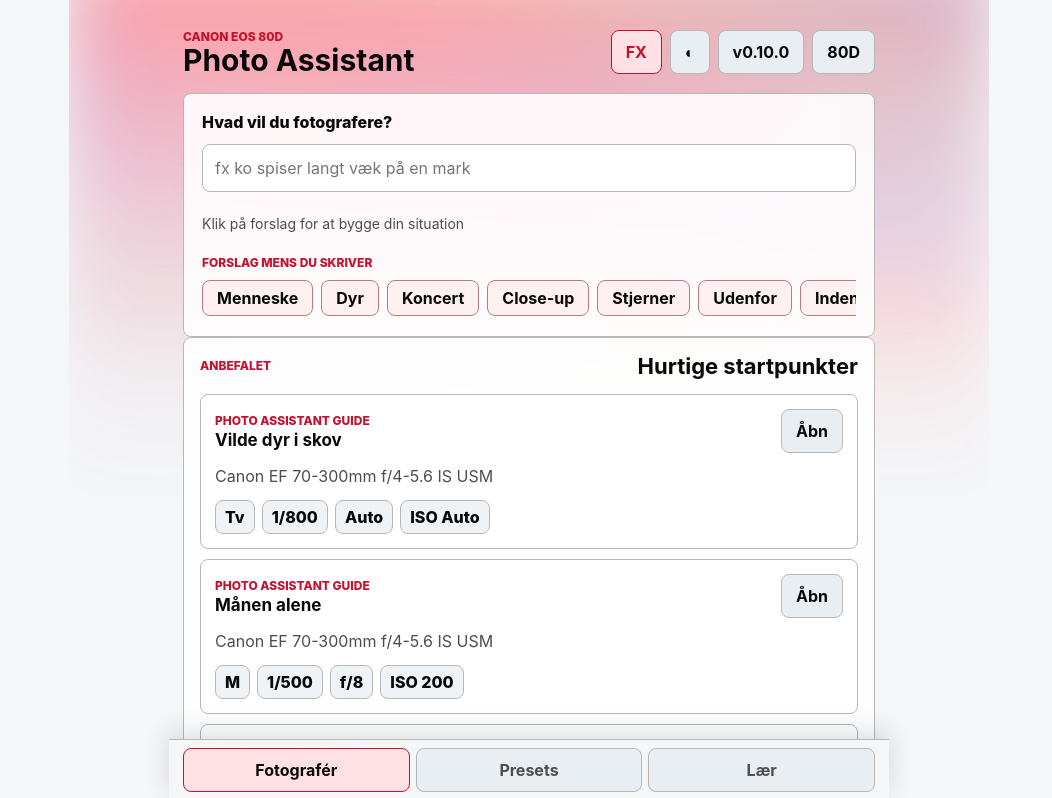
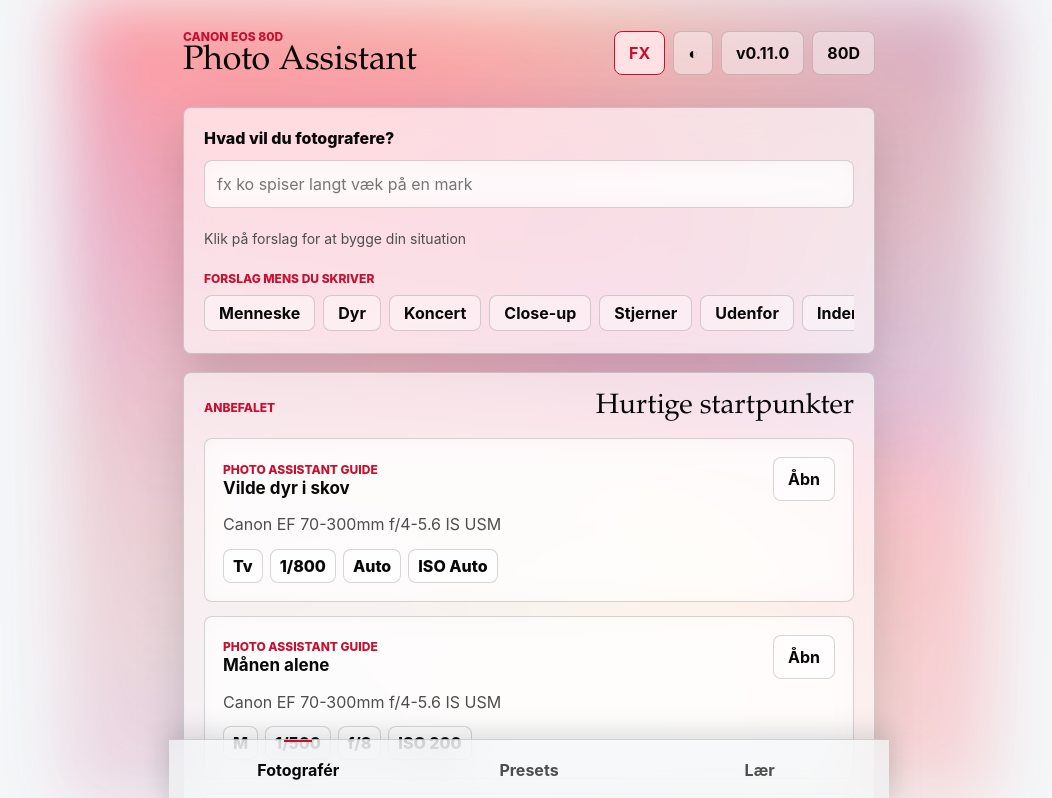
Before and after one commit to Brogede16/photo-assistant, a website with bundled scripts: page index.html in a window 1280 px wide. Shown: the top 798 px of the page, without its empty margins (111-1163 px from the left). Built offline with nearby package versions, Linux system fonts and the light colour scheme.

Commit message:
Refine editorial glass interface

```diff
--- a/package.json
+++ b/package.json
@@ -1,6 +1,6 @@
 {
   "name": "photo-assistant",
-  "version": "0.10.0",
+  "version": "0.11.0",
   "private": true,
   "type": "module",
   "description": "Dansk, offline-first PWA til konkrete fotoanbefalinger for Canon EOS 80D og brugerens udstyr.",
--- a/service-worker.js
+++ b/service-worker.js
@@ -1,4 +1,4 @@
-const CACHE_NAME = "photo-assistant-v0.10.0";
+const CACHE_NAME = "photo-assistant-v0.11.0";
 
 const CORE_ASSETS = [
   "/",
--- a/src/data/version-log.json
+++ b/src/data/version-log.json
@@ -1,6 +1,18 @@
 {
-  "current": "0.10.0",
+  "current": "0.11.0",
   "entries": [
+    {
+      "version": "0.11.0",
+      "date": "2026-08-08",
+      "title": "Editorialt glasdesign",
+      "items": [
+        "Gradientfeltet ligger nu bag hele viewporten og kan ses gennem indholdet under scroll.",
+        "Informationsfelter, resultater, guider, indstillinger og læringskort bruger transparente glasflader.",
+        "Store overskrifter har fået en rolig serif-stil, mens funktionel tekst beholder en ren sans-serif.",
+        "Mere luft, tyndere linjer og en enklere bundnavigation bringer designet tættere på den valgte reference.",
+        "FX fra giver fortsat et helt rent sort eller hvidt design uden gennemsigtige farveeffekter."
+      ]
+    },
     {
       "version": "0.10.0",
       "date": "2026-08-08",
--- a/src/styles.css
+++ b/src/styles.css
@@ -15,8 +15,13 @@
   --accent-2: #ff8a80;
   --danger: #ff4d4d;
   --nav-bg: rgba(9, 11, 14, 0.96);
+  --glass: rgba(9, 11, 14, 0.46);
+  --glass-soft: rgba(13, 16, 20, 0.26);
+  --glass-inset: rgba(4, 6, 9, 0.34);
+  --glass-line: rgba(255, 255, 255, 0.2);
   --shadow: 0 -8px 24px rgba(0, 0, 0, 0.28);
   --radius: 8px;
+  --display-font: "Iowan Old Style", "Palatino Linotype", Palatino, Georgia, serif;
   font-family: Inter, ui-sans-serif, system-ui, -apple-system, BlinkMacSystemFont, "Segoe UI", sans-serif;
 }
 
@@ -37,6 +42,10 @@
   --accent-2: #8f0b22;
   --danger: #c8102e;
   --nav-bg: rgba(244, 246, 248, 0.96);
+  --glass: rgba(255, 255, 255, 0.62);
+  --glass-soft: rgba(255, 255, 255, 0.42);
+  --glass-inset: rgba(255, 255, 255, 0.5);
+  --glass-line: rgba(0, 0, 0, 0.16);
   --shadow: 0 -8px 24px rgba(31, 42, 52, 0.14);
 }
 
@@ -95,17 +104,16 @@
 }
 
 .ambient-field {
-  position: absolute;
+  position: fixed;
   z-index: 0;
-  top: -40px;
+  top: 0;
   left: 50%;
   width: min(920px, calc(100vw + 80px));
-  height: 560px;
+  height: 100dvh;
   pointer-events: none;
   opacity: 0.82;
   filter: blur(34px) saturate(1.18);
   transform: translateX(-50%);
-  mask-image: linear-gradient(to bottom, #000 0%, #000 62%, transparent 100%);
 }
 
 :root[data-theme="light"] .ambient-field {
@@ -113,10 +121,42 @@
 }
 
 .ambient-on .search-hero,
-.ambient-on .panel,
-.ambient-on .result-card {
-  background: color-mix(in srgb, var(--panel) 88%, transparent);
-  backdrop-filter: blur(18px) saturate(1.08);
+.ambient-on .panel {
+  border-color: var(--glass-line);
+  background: var(--glass);
+  box-shadow: 0 18px 50px rgba(0, 0, 0, 0.16);
+  backdrop-filter: blur(22px) saturate(1.08);
+}
+
+.ambient-on .result-card,
+.ambient-on details,
+.ambient-on .lesson-rule,
+.ambient-on .field-exercise,
+.ambient-on .lesson-check,
+.ambient-on .field-guide section,
+.ambient-on .equipment-list article,
+.ambient-on .version-entry,
+.ambient-on .astro-ready,
+.ambient-on .astro-target {
+  border-color: var(--glass-line);
+  background: var(--glass-soft);
+  backdrop-filter: blur(14px);
+}
+
+.ambient-on input,
+.ambient-on select,
+.ambient-on .settings-strip span,
+.ambient-on .lesson-scale div,
+.ambient-on .exposure-grid div,
+.ambient-on .scenario-decisions {
+  border-color: var(--glass-line);
+  background: var(--glass-inset);
+  backdrop-filter: blur(12px);
+}
+
+.ambient-on button {
+  border-color: var(--glass-line);
+  background: var(--glass-soft);
 }
 
 .fx-toggle.active {
@@ -135,7 +175,7 @@
 }
 
 .topbar {
-  margin-bottom: 18px;
+  margin-bottom: 28px;
 }
 
 .header-actions {
@@ -160,8 +200,8 @@
     padding-inline: 7px;
   }
 
-  h1 {
-    font-size: 27px;
+  .topbar h1 {
+    font-size: 28px;
   }
 }
 
@@ -179,13 +219,17 @@
 }
 
 h1 {
-  font-size: 30px;
-  line-height: 1;
+  font-family: var(--display-font);
+  font-size: 34px;
+  font-weight: 500;
+  line-height: 0.98;
 }
 
 h2 {
-  font-size: 22px;
-  line-height: 1.1;
+  font-family: var(--display-font);
+  font-size: 28px;
+  font-weight: 500;
+  line-height: 1.05;
 }
 
 h3 {
@@ -218,7 +262,7 @@
 .search-hero {
   display: grid;
   gap: 12px;
-  padding: 18px;
+  padding: 20px;
   border: 1px solid var(--line);
   border-radius: var(--radius);
   background: var(--panel);
@@ -310,7 +354,7 @@
   display: grid;
   grid-template-columns: repeat(3, 1fr);
   width: min(100%, 720px);
-  gap: 6px;
+  gap: 0;
   margin: 0;
   padding: 8px 14px calc(8px + env(safe-area-inset-bottom));
   border-top: 1px solid var(--line);
@@ -321,25 +365,51 @@
 }
 
 .tabbar button {
+  position: relative;
+  border: 0;
+  border-radius: 0;
+  background: transparent;
   padding: 0 8px;
   color: var(--muted);
 }
 
 .tabbar button.active {
-  border-color: var(--accent);
-  background: var(--active);
+  background: transparent;
   color: var(--text);
+}
+
+.tabbar button.active::before {
+  position: absolute;
+  top: -8px;
+  left: 50%;
+  width: 28px;
+  height: 2px;
+  background: var(--accent);
+  content: "";
+  transform: translateX(-50%);
+}
+
+.ambient-on .tabbar {
+  border-color: var(--glass-line);
+  background: color-mix(in srgb, var(--bg) 68%, transparent);
+  backdrop-filter: blur(24px) saturate(1.1);
+}
+
+.ambient-on .tabbar button {
+  border: 0;
+  background: transparent;
 }
 
 .content-grid {
   display: grid;
   gap: 14px;
+  margin-top: 18px;
 }
 
 .panel {
   display: grid;
   gap: 16px;
-  padding: 16px;
+  padding: 20px;
 }
 
 .result-list,
@@ -347,13 +417,13 @@
 .equipment-list,
 .version-list {
   display: grid;
-  gap: 10px;
+  gap: 14px;
 }
 
 .result-card {
   display: grid;
   gap: 12px;
-  padding: 14px;
+  padding: 18px;
 }
 
 .user-preset {
```
Also changed, not shown: tests/search.test.mjs (+2 -2 lines), README.md, src/lib/ambient.js.
